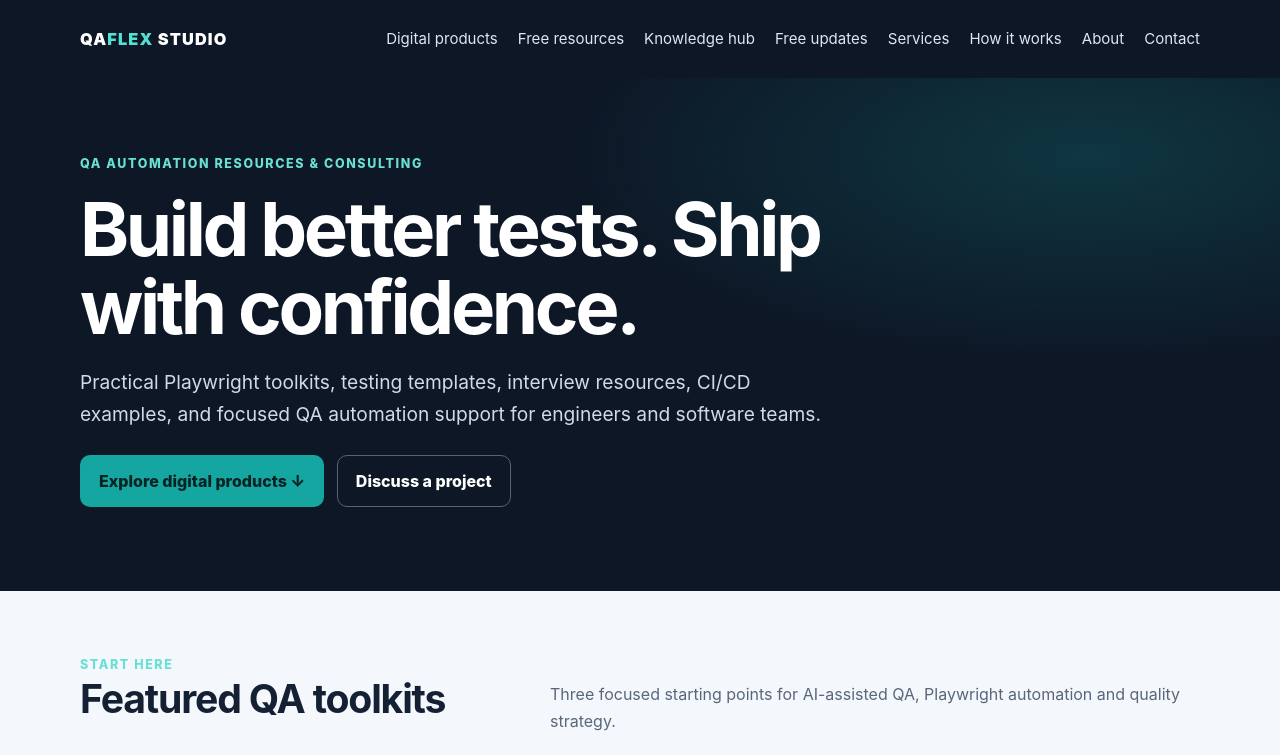
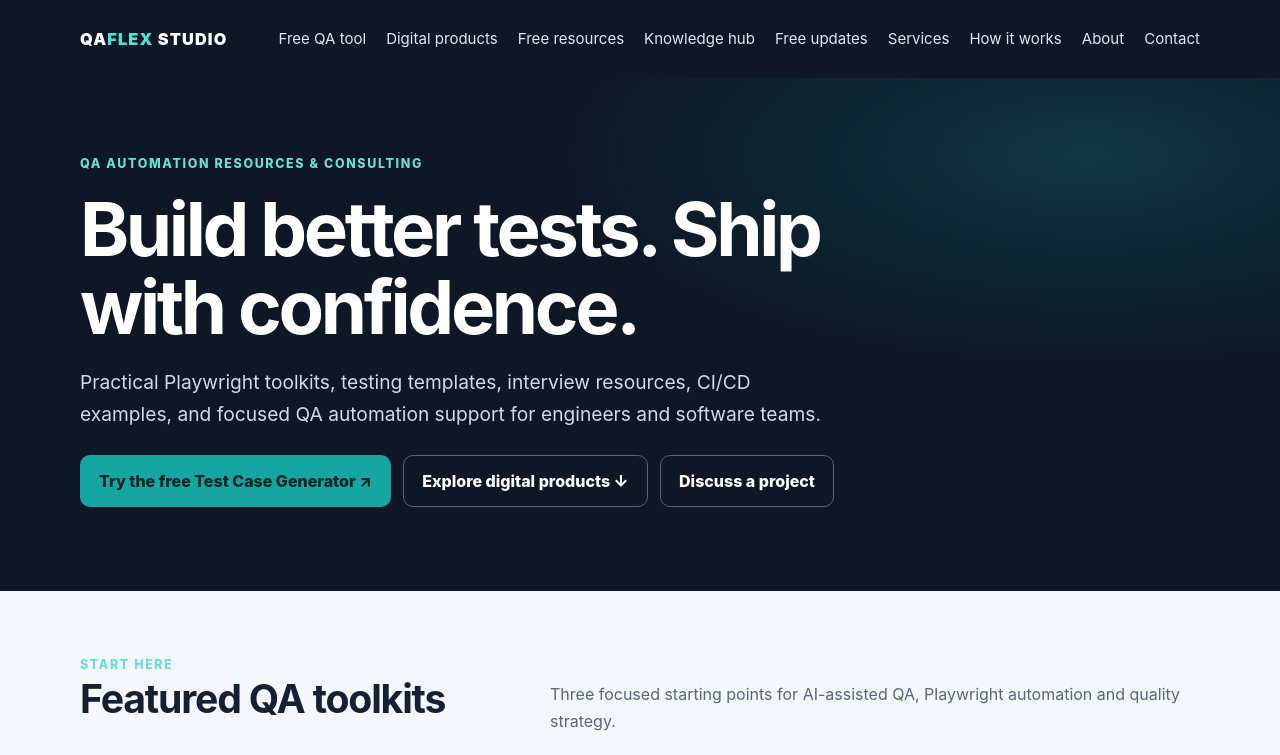
Before and after one commit to qaflex121-cmd/qaflex-studio-site, a plain HTML site: page index.html in a window 1280 px wide. Shown: the top 755 px of the page. Drawn offline with Linux system fonts and the light colour scheme.

Commit message:
Add free QA test case generator entry point on develop

```diff
--- a/index.html
+++ b/index.html
@@ -118,6 +118,7 @@
       <nav aria-label="Main navigation">
         <a class="brand" href="#top">QA<span>FLEX</span> STUDIO</a>
         <div class="nav-links">
+          <a href="qa-tool.html">Free QA tool</a>
           <a href="#products">Digital products</a>
           <a href="#free-resources">Free resources</a>
           <a href="#knowledge-hub">Knowledge hub</a>
@@ -134,7 +135,8 @@
         <div class="eyebrow">QA automation resources & consulting</div>
         <h1>Build better tests. Ship with confidence.</h1>
         <p class="lead">Practical Playwright toolkits, testing templates, interview resources, CI/CD examples, and focused QA automation support for engineers and software teams.</p>
-        <a class="button" href="#products">Explore digital products ↓</a>
+        <a class="button" href="qa-tool.html">Try the free Test Case Generator ↗</a>
+        <a class="button secondary" href="#products">Explore digital products ↓</a>
         <a class="button secondary" href="#contact">Discuss a project</a>
       </div>
     </div>
```
